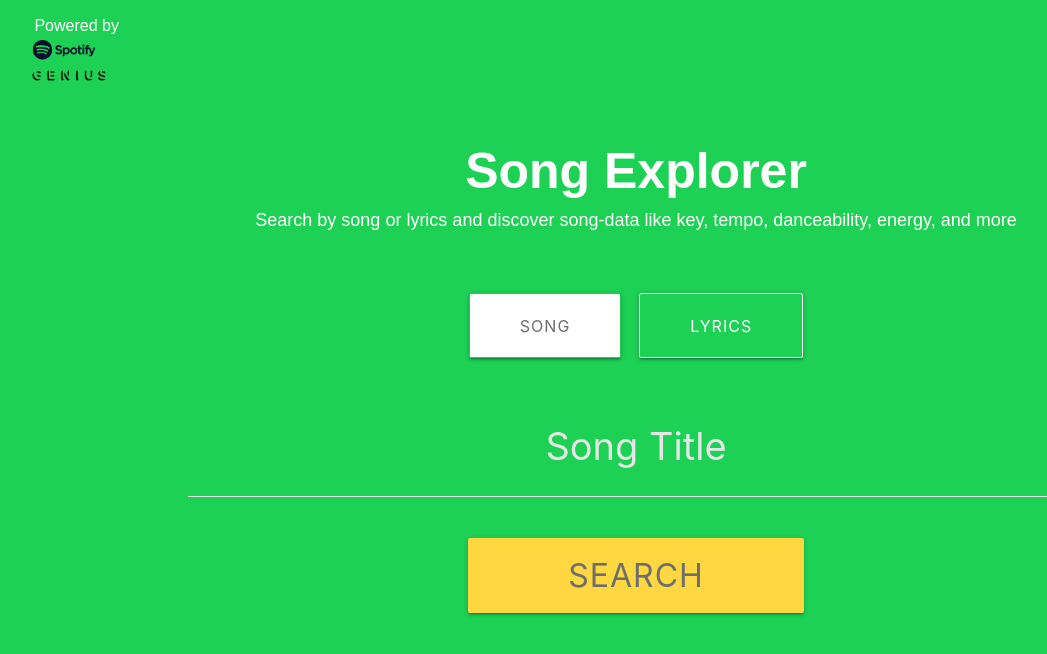
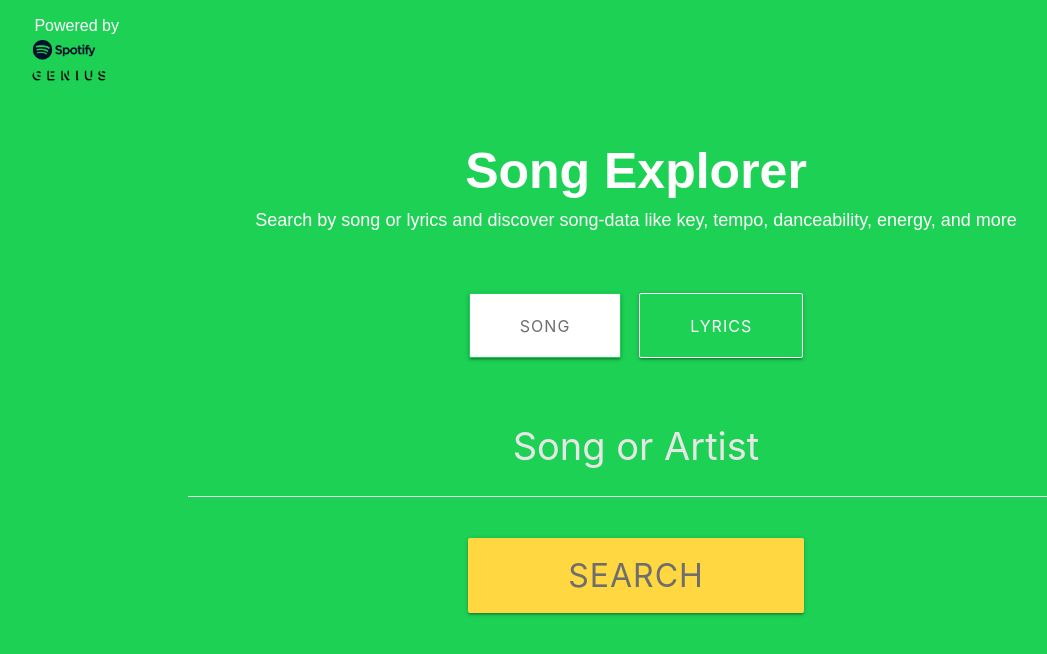
Before and after one commit to barton-w/song-explorer, a React (Create React App) app: page / in a window 1280 px wide. Shown: the top 654 px of the page, without its empty margins (4-1051 px from the left). Built offline with nearby package versions, Linux system fonts and the light colour scheme; no server answers; a web font is replaced by a local one.

Commit message:
Pointing app at API on heroku

```diff
--- a/src/components/constants.js
+++ b/src/components/constants.js
@@ -1,7 +1,7 @@
 //dev API
-const base_url = "http://localhost:3000"
+// const base_url = "http://localhost:3000"
 
 //prod API
-//const base_url = ""
+const base_url = "https://song-explorer-api.herokuapp.com"
 
 export {base_url}
--- a/src/components/search.js
+++ b/src/components/search.js
@@ -51,7 +51,7 @@ export default function Search() {
               onChange={handleChange}
               placeholder={
                 searchType === "song" ?
-                "Song Title"
+                "Song or Artist"
                 : "Lyrics from a song"
               }
             />
```
